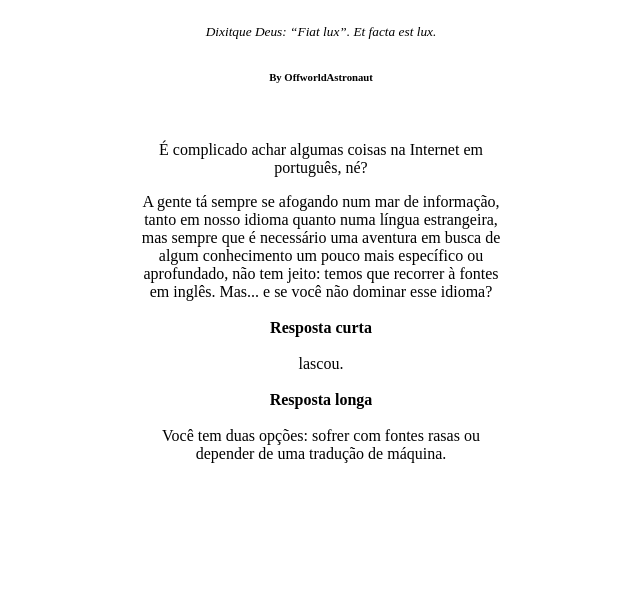
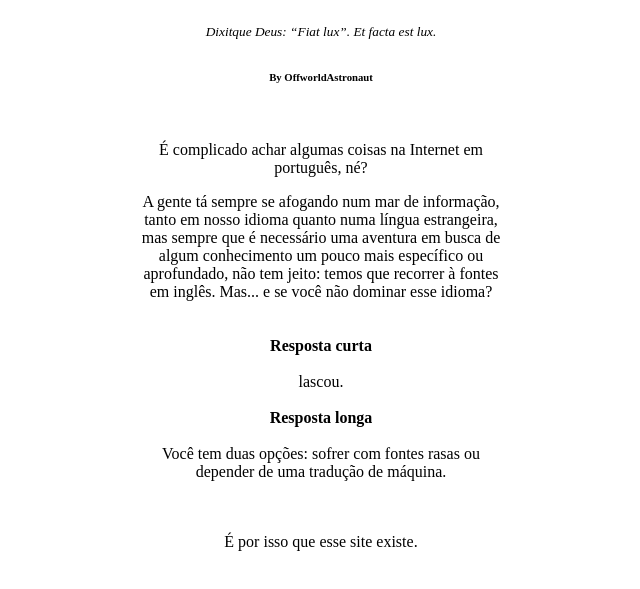
Before and after one commit to OffworldAstronaut/offworldastronaut.github.io, a plain HTML site: page entradas/entrada1/helloworld.html in a window 1280 px wide. Shown: the part 61-650 px from the top of the page, without its empty margins (319-959 px from the left). Drawn offline with Linux system fonts and the light colour scheme.

Commit message:
atualizações entrada 1

```diff
--- a/entradas/helloworld.html
+++ b/entradas/entrada1/helloworld.html
@@ -13,15 +13,21 @@
         <h6>By OffworldAstronaut</h6>
         <br>
     </div>
-    <div class="texto">
+    <div class="texto1">
         <p>É complicado achar algumas coisas na Internet em português, né?</p>
         <p>A gente tá sempre se afogando num mar de informação, tanto em nosso idioma quanto numa língua estrangeira,
             mas sempre que é necessário uma aventura em busca de algum conhecimento um pouco mais específico ou aprofundado,
             não tem jeito: temos que recorrer à fontes em inglês. Mas... e se você não dominar esse idioma?
-            <br><br>
+            <br><br><br>
             <strong>Resposta curta</strong><br><br> lascou. <br><br>
-            <strong>Resposta longa</strong><br><br> Você tem duas opções: sofrer com fontes rasas ou depender de uma tradução de máquina.
+            <strong>Resposta longa</strong><br><br> Você tem duas opções: sofrer com fontes rasas ou depender de uma tradução de máquina.<br><br><br>
         </p>
+    </div>
+    <div class="texto2">
+        <p>
+            É por isso que esse site existe.
+        </p>
+
     </div>
 </body>
 </html>
--- a/entradas/hw.css
+++ b/entradas/entrada1/hw.css
@@ -9,9 +9,9 @@
     font-size: smaller;
 }
 
-.texto {
+.texto1, .texto2 {
     text-align: justify;
     text-align: center;
     margin-left: 450px;
     margin-right: 450px;
- }
+}
```
